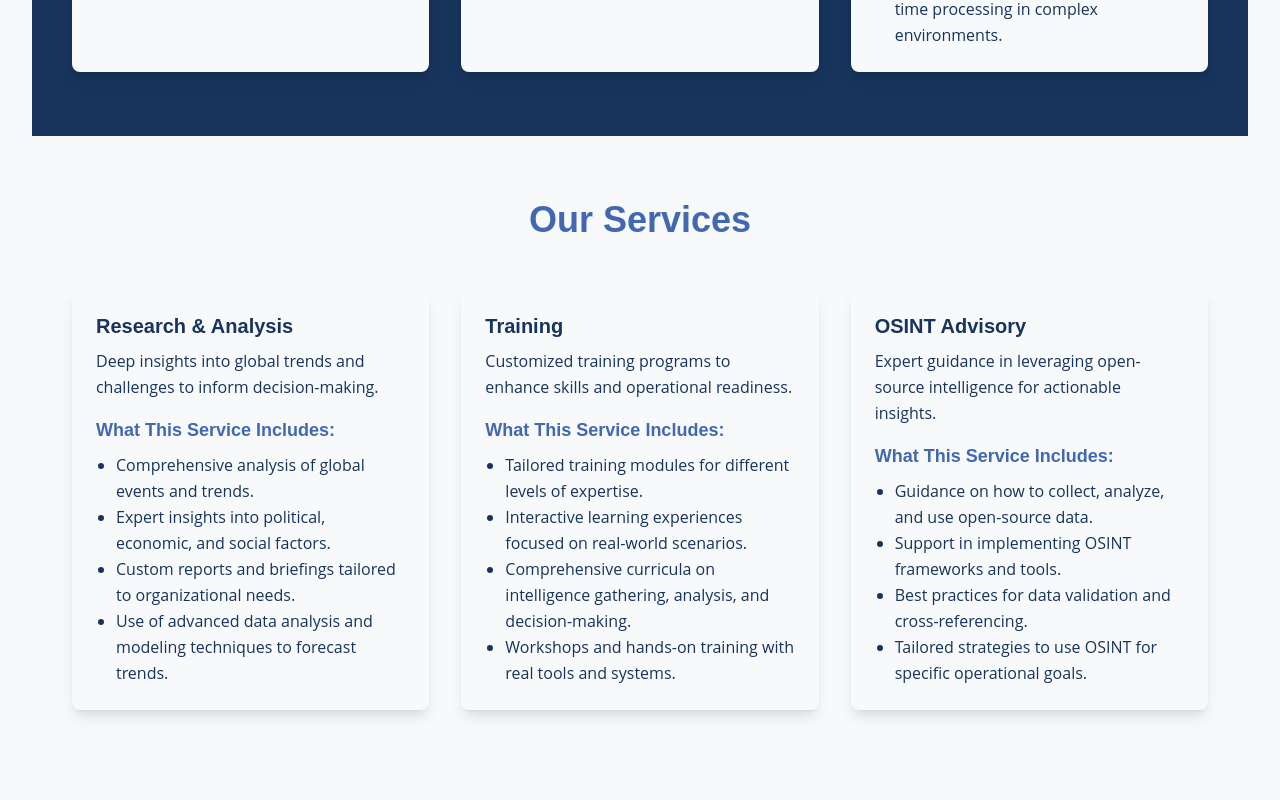
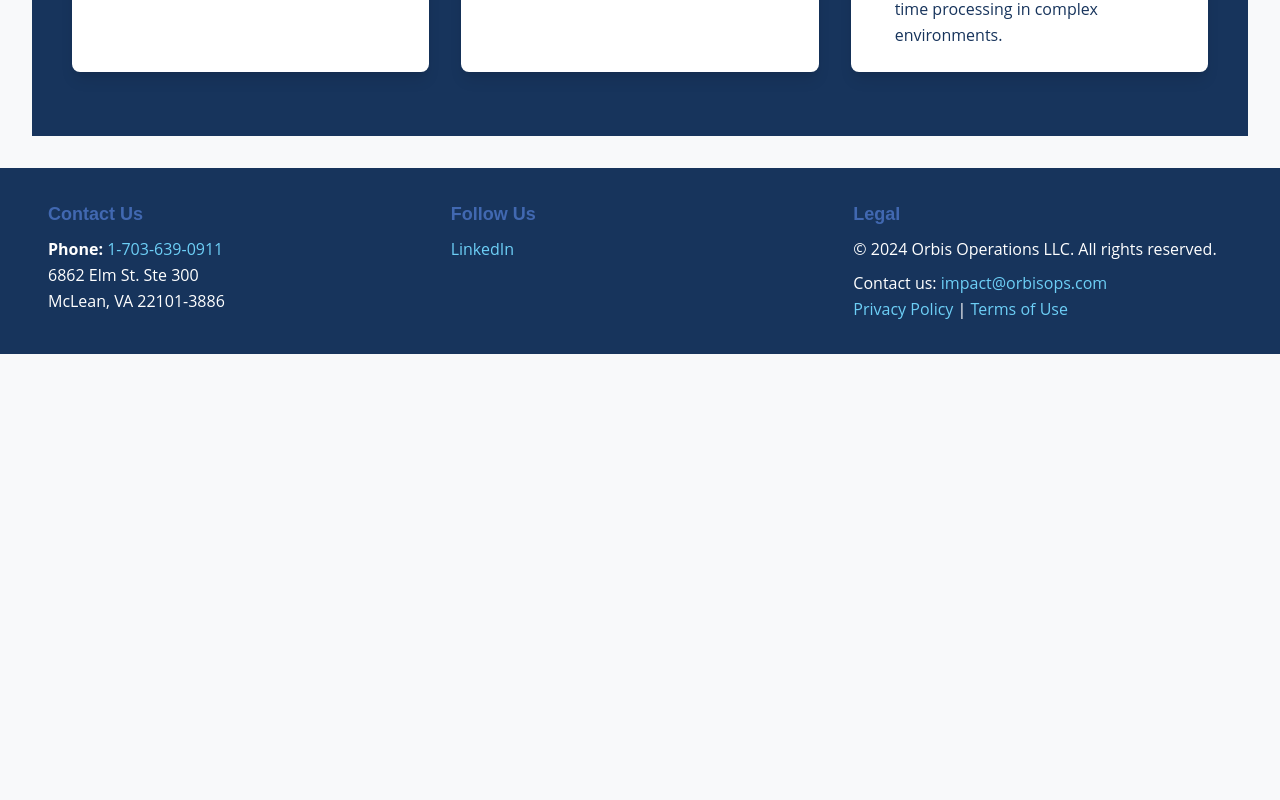
Before and after one commit to d5rptr/orbis-impact, a Next.js app: page /products in a window 1280 px wide. Shown: the part 880-1680 px from the top of the page. After the commit the page ends 1234 px from the top, so only its background shows below. Built offline with nearby package versions, Linux system fonts and the light colour scheme.

Commit message:
Update page.tsx

```diff
--- a/app/products/page.tsx
+++ b/app/products/page.tsx
@@ -29,7 +29,7 @@
   delay?: number;
 }> = ({ title, description, children, image, alt, delay = 0 }) => (
   <motion.div
-    className="bg-light p-6 rounded-lg shadow-lg hover:shadow-2xl transition-shadow duration-300 transform hover:scale-105"
+    className="bg-white p-6 rounded-lg shadow-lg hover:shadow-2xl transition-shadow duration-300 transform hover:scale-105"
     initial={{ opacity: 0, y: 50 }}
     animate={{ opacity: 1, y: 0 }}
     transition={{ duration: 0.8, delay }}
@@ -191,37 +191,6 @@
           </div>
         </div>
       </Section>
-
-      {/* Services Section */}
-      <Section bgColor="bg-light text-darkBlue">
-        <div className="container mx-auto">
-          <motion.h2
-            className="text-3xl md:text-4xl font-bold text-azureBlue text-center mb-12"
-            initial={{ opacity: 0, y: -20 }}
-            animate={{ opacity: 1, y: 0 }}
-            transition={{ duration: 0.8 }}
-          >
-            Our Services
-          </motion.h2>
-          <div className="grid grid-cols-1 md:grid-cols-2 lg:grid-cols-3 gap-8">
-            {services.map((service, index) => (
-              <Card
-                key={index}
-                title={service.title}
-                description={service.description}
-                delay={index * 0.2}
-              >
-                <div className="mt-4">
-                  <h3 className="text-lg font-semibold text-azureBlue">
-                    What This Service Includes:
-                  </h3>
-                  <List items={service.details} />
-                </div>
-              </Card>
-            ))}
-          </div>
-        </div>
-      </Section>
     </div>
   );
 }
```
